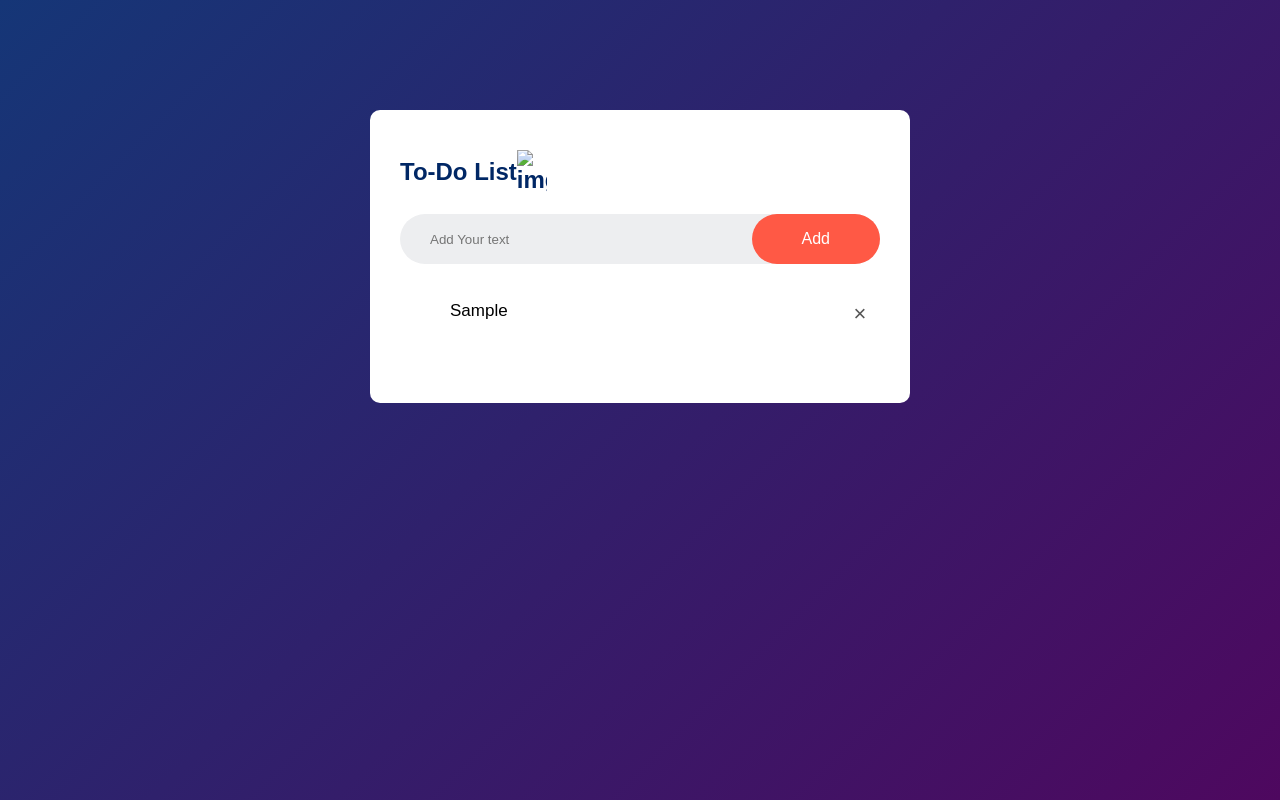
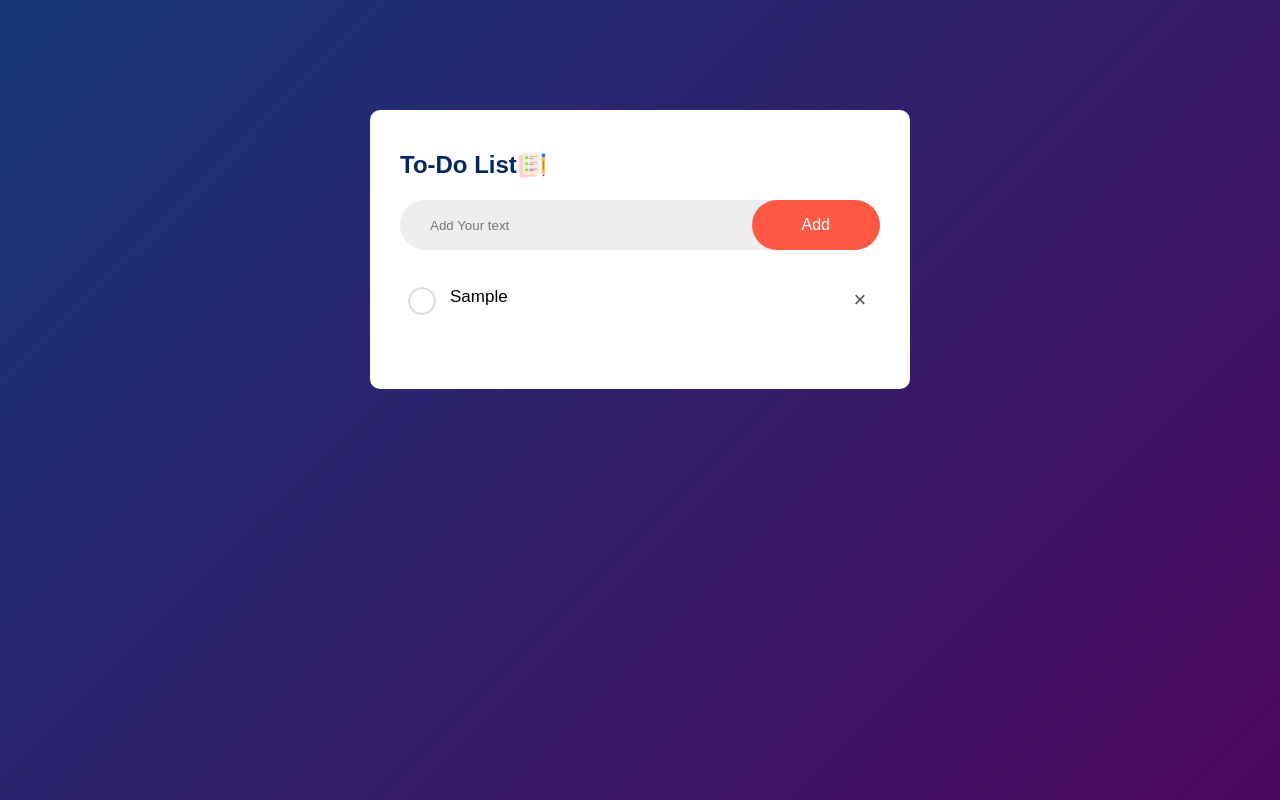
Before and after one commit to Chikun2004/To-Do-App, a plain HTML site: page index.html in a window 1280 px wide. Both pictures are taken after typing "Sample" into the empty fields and a click on the button "Add". Drawn offline with Linux system fonts and the light colour scheme.

Commit message:
update img tag

```diff
--- a/index.html
+++ b/index.html
@@ -9,7 +9,7 @@
  <body>
     <div class="container">
         <div class="todo-app">
-            <h2>To-Do List <img src="To-Do-Img/images/icon.png" alt="img"></h2>
+            <h2>To-Do List <img src="icon.png" alt="img"></h2>
             <div class="row">
                 <input type="text" id="input-box" placeholder="Add Your text">
                 <button onclick="addTask()">Add</button>
--- a/style.css
+++ b/style.css
@@ -69,7 +69,7 @@ ul li::before{
     height: 28px;
     width: 28px;
     border-radius: 50%;
-    background-image: url(To-Do-Img/images/unchecked.png);
+    background-image: url(unchecked.png);
     background-size: cover;
     background-position: center;
     top: 12px;
@@ -80,7 +80,7 @@ ul li.checked{
     text-decoration: line-through;
 }
 ul li.checked::before{
-    background-image: url(To-Do-Img/images/checked.png);
+    background-image: url(checked.png);
 }
 ul li span{
     position:absolute;
```
